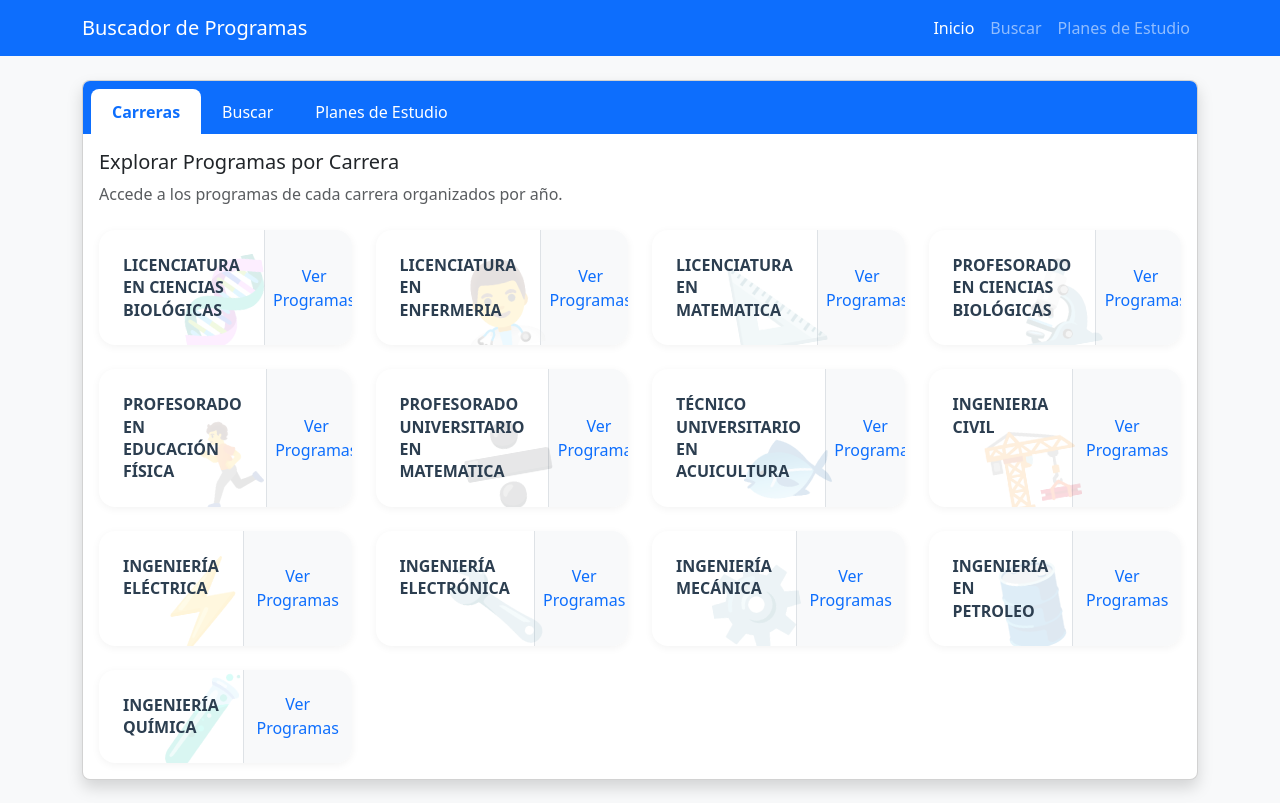
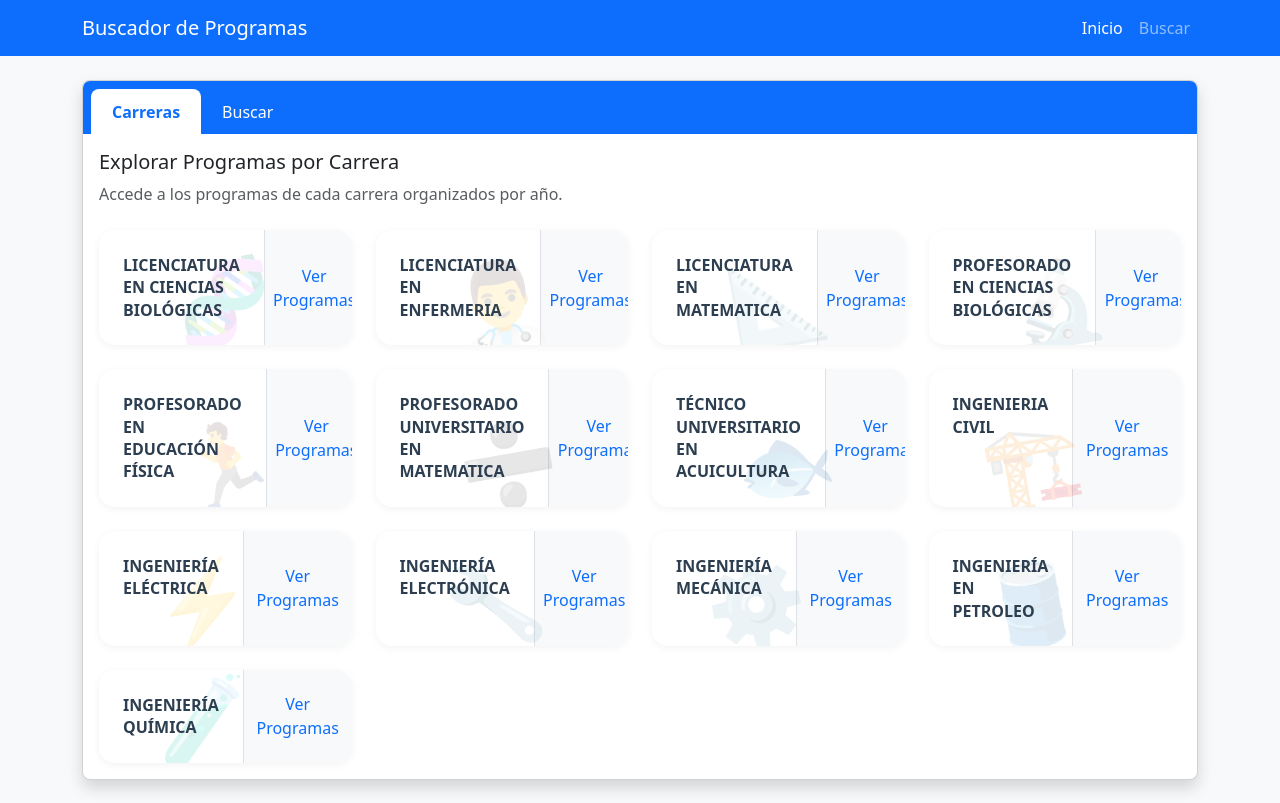
Before and after one commit to Ignatius32/programas_crubunco, a Flask app: page / in a window 1280 px wide. Shown: the top 803 px of the page. Run offline with Flask 2, Linux system fonts and the light colour scheme; data that the repository does not hold is empty; some libraries are stand-ins or nearby versions.

Commit message:
pagenumber in footer. hide planes de estudio

```diff
--- a/app/app.py
+++ b/app/app.py
@@ -22,14 +22,12 @@ app.config['API_URL'] = os.environ.get('API_URL', '')  # API URL from environmen
 
 # Load data at startup
 OLD_PROGRAMS = []
-PLANES_ESTUDIO = []
 CARRERAS = []
 
 @app.before_first_request
 def load_data():
-    global OLD_PROGRAMS, PLANES_ESTUDIO, CARRERAS
+    global OLD_PROGRAMS, CARRERAS
     OLD_PROGRAMS = load_old_programs()
-    PLANES_ESTUDIO = load_planes_estudio()
     CARRERAS = load_carreras()
 
 # Function to load old programs from JSON file
@@ -50,18 +48,6 @@ def load_old_programs():
         return old_programs
     except Exception as e:
         print(f"Error loading old programs: {str(e)}")
-        return []
-
-# Function to load planes de estudio from JSON file
-def load_planes_estudio():
-    try:
-        json_path = os.path.join(app.static_folder, 'planes_estudio.json')
-        with open(json_path, 'r', encoding='utf-8') as file:
-            planes = json.load(file)
-        # Filter only planes that have a URL
-        return [plan for plan in planes if plan.get('url_planEstudio')]
-    except Exception as e:
-        print(f"Error loading planes de estudio: {str(e)}")
         return []
 
 # Function to load careers data from JSON file
@@ -354,60 +340,6 @@ def available_years(year_type):
 
     return jsonify(sorted(list(years), reverse=True))
 
-# Search Planes de Estudio API Route
-@app.route('/api/search_planes')
-def search_planes():
-    """Search planes de estudio"""
-    carrera = request.args.get('carrera', '').strip()
-    vigente = request.args.get('vigente', '').strip()
-
-    results = []
-
-    for plan in PLANES_ESTUDIO:
-        matches = True
-
-        if carrera and plan.get('carrera') != carrera:
-            matches = False
-
-        if vigente and vigente != plan.get('vigente', ''):
-            matches = False
-
-        if matches and plan.get('url_planEstudio'):
-            results.append(plan)
-
-    # Sort results so vigente='si' appears first
-    results.sort(key=lambda x: (x.get('vigente', '') != 'si', x.get('carrera', ''), x.get('anio_entrada_vigencia', '')))
-
-    return jsonify(results)
-
-# Get Planes de Estudios Options API Route
-@app.route('/api/planes_options')
-def planes_options():
-    """Get available options for planes de estudio search form dropdowns"""
-    # Get unique careers and vigencia states from planes de estudio
-    careers = set()
-    vigencia_states = set()
-
-    for plan in PLANES_ESTUDIO:
-        if plan.get('carrera'):
-            careers.add(plan['carrera'])
-        if plan.get('vigente'):
-            vigencia_states.add(plan['vigente'])
-
-    # Convert career codes to full names and create option objects
-    career_options = []
-    for code in sorted(careers):
-        name = get_career_name(code)
-        career_options.append({
-            'code': code,
-            'name': name
-        })
-
-    return jsonify({
-        'careers': career_options,
-        'vigencia_states': sorted(list(vigencia_states))
-    })
-
 # Download Program PDF Route
 @app.route('/download/programa/<program_id>')
 def download_programa(program_id):
@@ -471,34 +403,6 @@ def download_programa(program_id):
         return send_file(
             pdf_buffer,
             download_name=f"{program.get('nombre_materia', 'programa')}{codigo_str}_{program.get('ano_academico', '')}.pdf",
-            as_attachment=True,
-            mimetype='application/pdf'
-        )
-    except Exception as e:
-        return f"Error: {str(e)}", 500
-
-# Download Plan de Estudios Route
-@app.route('/download/plan/<path:plan_version_siu>')
-def download_plan(plan_version_siu):
-    """Download a plan de estudios PDF"""
-    try:
-        # Find matching plan by exact plan_version_SIU match
-        plan = next((p for p in PLANES_ESTUDIO if p['plan_version_SIU'] == plan_version_siu), None)
-        if not plan or not plan.get('url_planEstudio'):
-            return "Plan no encontrado o URL no disponible", 404
-
-        url = plan['url_planEstudio']
-        response = requests.get(url, stream=True)
-
-        if response.status_code != 200:
-            return f"Error descargando el plan: HTTP {response.status_code}", 500
-
-        buffer = BytesIO(response.content)
-        nombre_archivo = f"Plan_{plan.get('nombre', 'de_estudio')}_{plan_version_siu}.pdf"
-
-        return send_file(
-            buffer,
-            download_name=nombre_archivo,
             as_attachment=True,
             mimetype='application/pdf'
         )
@@ -1117,6 +1021,13 @@ def programa_header_footer(canvas, doc, programa):
     if firma_sac:
         canvas.drawString(firma_x, footer_y, f"{firma_sac}")
 
+    # Add page number in the bottom right corner
+    canvas.setFont('Helvetica', 6)  # Very small font for page number
+    canvas.setFillColorRGB(0.5, 0.5, 0.5)  # Grey color for page number
+    # Calculate position for right alignment, 2mm from right margin (reduced from 5mm)
+    page_num_x = doc.pagesize[0] - doc.rightMargin - 2*mm
+    canvas.drawRightString(page_num_x, 5, str(doc.page))
+
     canvas.restoreState()
 
 def generate_program_pdf(programa):
--- a/app/static/js/search.js
+++ b/app/static/js/search.js
@@ -149,132 +149,4 @@ document.addEventListener('DOMContentLoaded', function() {
                 });
         });
     }
-
-    // Plan de Estudio search functionality
-    const planSearchForm = document.getElementById('planSearch');
-    const planResultsDiv = document.getElementById('plan-results');
-    const planCarreraSelect = document.getElementById('plan-carrera');
-    const vigenteSelect = document.getElementById('vigente');
-
-    // Load planes options when page loads
-    if (planCarreraSelect && vigenteSelect) {
-        fetch(`${baseUrlPath}/api/planes_options`)
-            .then(response => response.json())
-            .then(data => {
-                // Populate career options
-                data.careers.forEach(career => {
-                    const option = document.createElement('option');
-                    option.value = career.code;
-                    option.textContent = `${career.name} (${career.code})`;
-                    planCarreraSelect.appendChild(option);
-                });
-
-                // Sort vigencia states so "si" appears first
-                const sortedStates = data.vigencia_states.sort((a, b) => {
-                    if (a === 'si') return -1;
-                    if (b === 'si') return 1;
-                    return 0;
-                });
-
-                // Populate vigencia options
-                sortedStates.forEach(state => {
-                    const option = document.createElement('option');
-                    option.value = state;
-                    option.textContent = state === 'si' ? 'Vigente' : 'No vigente';
-                    vigenteSelect.appendChild(option);
-                });
-            })
-            .catch(error => {
-                console.error('Error loading planes options:', error);
-                planCarreraSelect.innerHTML = '<option value="">Error cargando carreras</option>';
-                vigenteSelect.innerHTML = '<option value="">Error cargando estados</option>';
-            });
-    }
-
-    if (planSearchForm) {
-        planSearchForm.addEventListener('submit', function(event) {
-            event.preventDefault();
-
-            const carrera = planCarreraSelect.value;
-            const vigente = vigenteSelect.value;
-
-            // Show loading state
-            planResultsDiv.innerHTML = `
-                <div class="text-center py-4">
-                    <div class="spinner-border text-primary" role="status">
-                        <span class="visually-hidden">Cargando...</span>
-                    </div>
-                    <p class="mt-2">Buscando planes de estudio...</p>
-                </div>
-            `;
-
-            // Build API URL with search parameters
-            let apiUrl = `${baseUrlPath}/api/search_planes?`;
-            if (carrera) apiUrl += `carrera=${encodeURIComponent(carrera)}&`;
-            if (vigente) apiUrl += `vigente=${encodeURIComponent(vigente)}`;
-
-            // Make API request
-            fetch(apiUrl)
-                .then(response => {
-                    if (!response.ok) {
-                        throw new Error('Error en la respuesta del servidor');
-                    }
-                    return response.json();
-                })
-                .then(planes => {
-                    if (planes.length === 0) {
-                        planResultsDiv.innerHTML = `
-                            <div class="alert alert-info">
-                                No se encontraron planes de estudio con los criterios especificados.
-                            </div>
-                        `;
-                    } else {
-                        // Create cards with results
-                        let cardsHtml = '<div class="row row-cols-1 row-cols-md-2 g-4">';
-
-                        // Add each plan to the cards
-                        planes.forEach(plan => {
-                            const nombre = plan.nombre || 'Sin nombre';
-                            const anioVigencia = plan.anio_entrada_vigencia || '-';
-                            const vigenteText = plan.vigente === 'si' ?
-                                '<span class="badge bg-success">Vigente</span>' :
-                                '<span class="badge bg-secondary">No vigente</span>';
-                            const ordenanzas = plan.ordenanzas_resoluciones || '-';
-                            const planId = plan.plan_version_SIU;
-
-                            cardsHtml += `
-                                <div class="col">
-                                    <div class="card h-100">
-                                        <div class="card-body">
-                                            <h5 class="card-title">${nombre}</h5>
-                                            <p class="card-text">
-                                                <strong>Ordenanzas:</strong> ${ordenanzas}<br>
-                                                <strong>Estado:</strong> ${vigenteText}
-                                            </p>
-                                        </div>
-                                        <div class="card-footer bg-transparent border-0">
-                                            <a href="${baseUrlPath}/download/plan/${encodeURIComponent(planId)}" class="btn btn-primary w-100" target="_blank">
-                                                <i class="fas fa-file-pdf me-1"></i> Descargar Plan
-                                            </a>
-                                        </div>
-                                    </div>
-                                </div>
-                            `;
-                        });
-
-                        cardsHtml += '</div>';
-                        planResultsDiv.innerHTML = cardsHtml;
-                    }
-                })
-                .catch(error => {
-                    console.error('Error:', error);
-                    planResultsDiv.innerHTML = `
-                        <div class="alert alert-danger">
-                            <i class="fas fa-exclamation-circle me-2"></i>
-                            Error al buscar planes de estudio. Por favor, intente nuevamente.
-                        </div>
-                    `;
-                });
-        });
-    }
 });
--- a/app/templates/index.html
+++ b/app/templates/index.html
@@ -24,9 +24,6 @@
                     <li class="nav-item">
                         <a class="nav-link" href="{{ url_for('index') }}#buscarTab">Buscar</a>
                     </li>
-                    <li class="nav-item">
-                        <a class="nav-link" href="{{ url_for('index') }}#planesTab">Planes de Estudio</a>
-                    </li>
                 </ul>
             </div>
         </div>
@@ -44,9 +41,6 @@
                             </li>
                             <li class="nav-item" role="presentation">
                                 <button class="nav-link" id="buscar-tab" data-bs-toggle="tab" data-bs-target="#buscarTab" type="button" role="tab">Buscar</button>
-                            </li>
-                            <li class="nav-item" role="presentation">
-                                <button class="nav-link" id="planes-tab" data-bs-toggle="tab" data-bs-target="#planesTab" type="button" role="tab">Planes de Estudio</button>
                             </li>
                         </ul>
                     </div>
@@ -148,40 +142,6 @@
                                     </div>
                                 </div>
                             </div>
-
-                            <!-- Pestaña de Planes de Estudio -->
-                            <div class="tab-pane fade" id="planesTab" role="tabpanel">
-                                <h5 class="card-title mb-4">Buscar Planes de Estudio</h5>
-                                <form id="planSearch" class="mb-4">
-                                    <div class="row g-3">
-                                        <div class="col-md-6">
-                                            <label for="plan-carrera" class="form-label">Carrera</label>
-                                            <select class="form-select" id="plan-carrera">
-                                                <option value="">Todas las carreras</option>
-                                                <!-- Options will be populated via JavaScript -->
-                                            </select>
-                                        </div>
-                                        <div class="col-md-6">
-                                            <label for="vigente" class="form-label">Estado</label>
-                                            <select class="form-select" id="vigente">
-                                                <option value="">Todos</option>
-                                                <!-- Options will be populated via JavaScript -->
-                                            </select>
-                                        </div>
-                                    </div>
-                                    <div class="mt-3 d-flex justify-content-end">
-                                        <button type="submit" class="btn btn-primary">
-                                            <i class="fas fa-search me-1"></i> Buscar
-                                        </button>
-                                    </div>
-                                </form>
-
-                                <div id="plan-results" class="mt-4">
-                                    <div class="text-center text-muted py-3">
-                                        <em>Use los filtros de búsqueda para encontrar planes de estudio</em>
-                                    </div>
-                                </div>
-                            </div>
                         </div>
                     </div>
                 </div>
```
